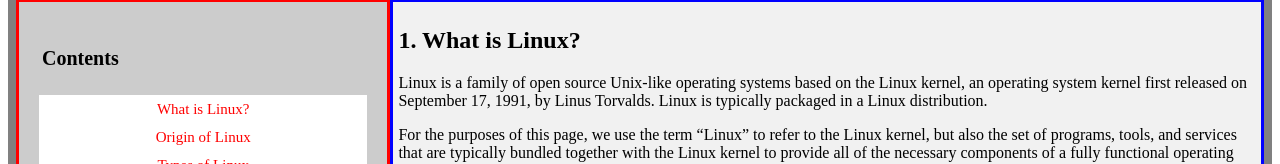
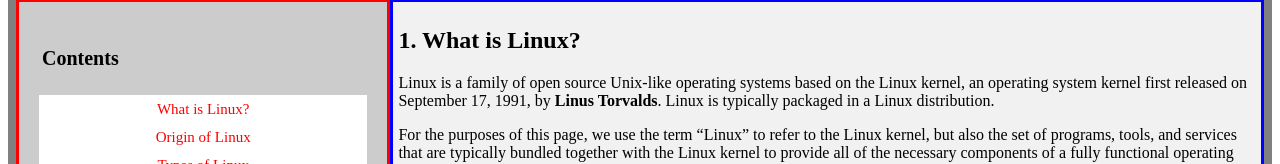
Before and after one commit to UltraBS/about_linux, a plain HTML site: page index.html in a window 1280 px wide. Shown: the part 361-525 px from the top of the page. Drawn offline with Linux system fonts and the light colour scheme.

Commit message:
Update index.html

```diff
--- a/index.html
+++ b/index.html
@@ -47,7 +47,7 @@ function change_tl(){
         <article id="al">
             <h2>1. What is Linux?</h2>
             <p>Linux is a family of open source Unix-like operating systems based on the Linux kernel,
-        an operating system kernel first released on September 17, 1991, by Linus Torvalds. Linux is typically packaged
+        an operating system kernel first released on September 17, 1991, by <span>Linus Torvalds</span>. Linux is typically packaged
         in a Linux distribution.
             </p>
             <p>For the purposes of this page, we use the term “Linux” to refer to the Linux kernel, but also the set of programs, tools, and services that are typically bundled together with the Linux kernel to provide all of the necessary components of a fully functional operating system. Some people, particularly members of the Free Software Foundation, refer to this collection as GNU/Linux, because many of the tools included are GNU components. However, not all Linux installations use GNU components as a part of their operating system. Android, for example, uses a Linux kernel but relies very little on GNU tools.
```
